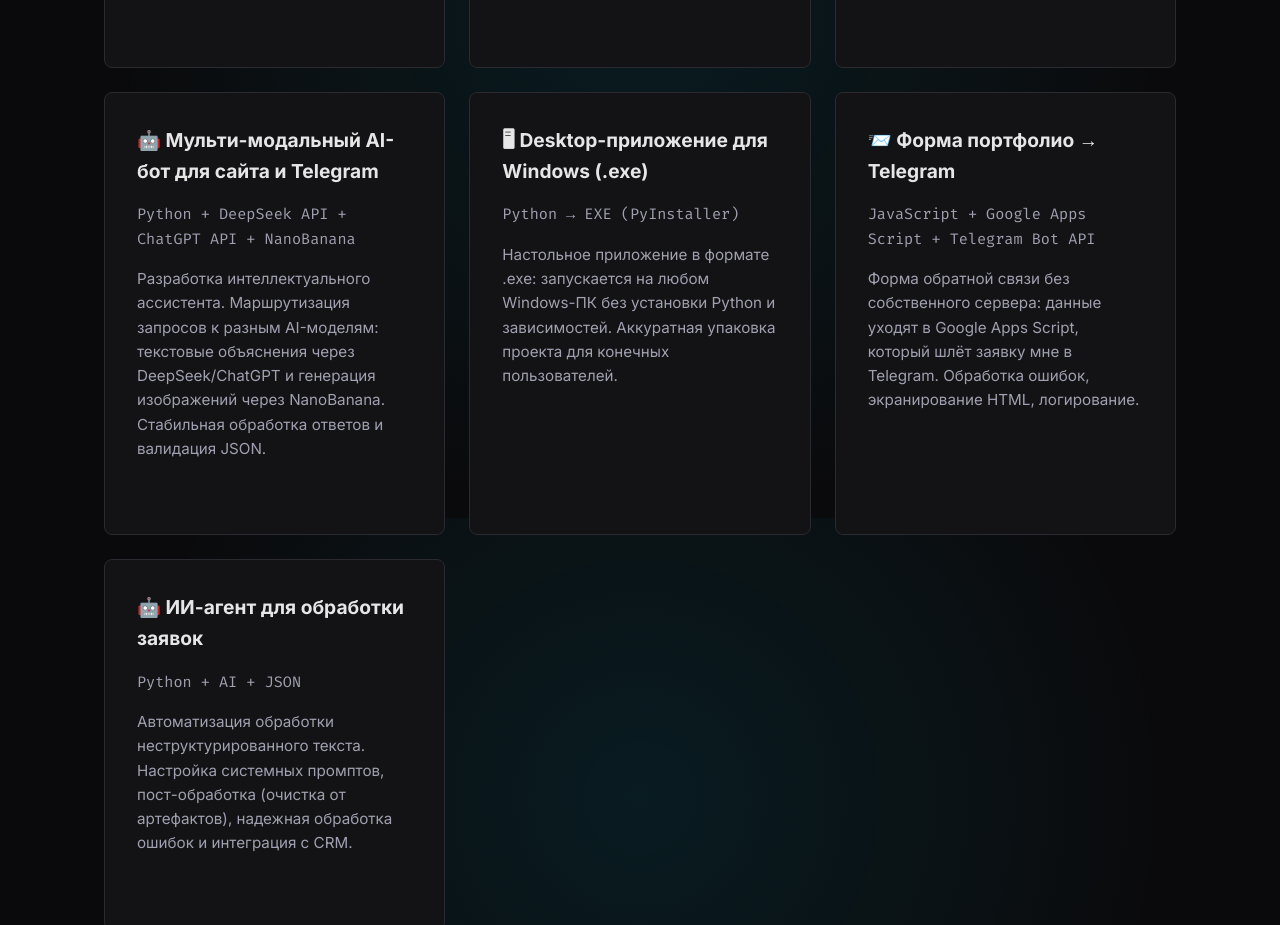
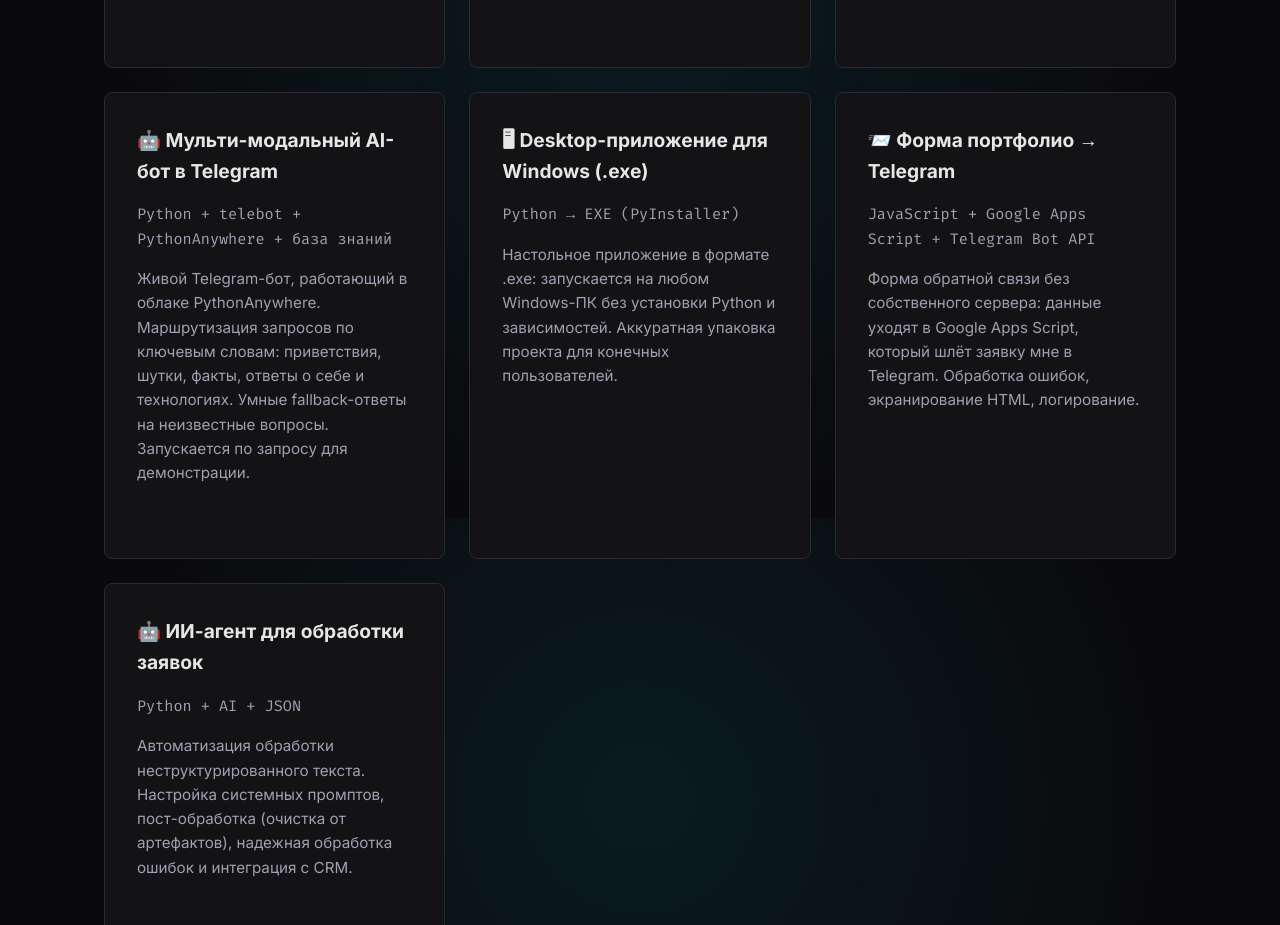
Before and after one commit to ekaterina7411/ekaterina7411.github.io, a plain HTML site: page index.html in a window 1280 px wide. Shown: the part 2682-3607 px from the top of the page. Drawn offline with Linux system fonts and the light colour scheme.

Commit message:
Add files via upload

```diff
--- a/index.html
+++ b/index.html
@@ -133,11 +133,11 @@
                 <span class="card-link">Открыть витрину проекта ↗</span>
             </a>
 
-            <a class="project-card" href="https://github.com/ekaterina7411" target="_blank" rel="noopener">
-                <h3 class="magnetic">🤖 Мульти-модальный AI-бот для сайта и Telegram</h3>
-                <p class="project-tech">Python + DeepSeek API + ChatGPT API + NanoBanana</p>
-                <p>Разработка интеллектуального ассистента. Маршрутизация запросов к разным AI-моделям: текстовые объяснения через DeepSeek/ChatGPT и генерация изображений через NanoBanana. Стабильная обработка ответов и валидация JSON.</p>
-                <span class="card-link">Смотреть на GitHub ↗</span>
+            <a class="project-card" href="https://t.me/ekaterina_multimodal_bot" target="_blank" rel="noopener">
+                <h3 class="magnetic">🤖 Мульти-модальный AI-бот в Telegram</h3>
+                <p class="project-tech">Python + telebot + PythonAnywhere + база знаний</p>
+                <p>Живой Telegram-бот, работающий в облаке PythonAnywhere. Маршрутизация запросов по ключевым словам: приветствия, шутки, факты, ответы о себе и технологиях. Умные fallback-ответы на неизвестные вопросы. Запускается по запросу для демонстрации.</p>
+                <span class="card-link">Открыть бота в Telegram ↗</span>
             </a>
 
             <a class="project-card" href="https://github.com/ekaterina7411" target="_blank" rel="noopener">
```
